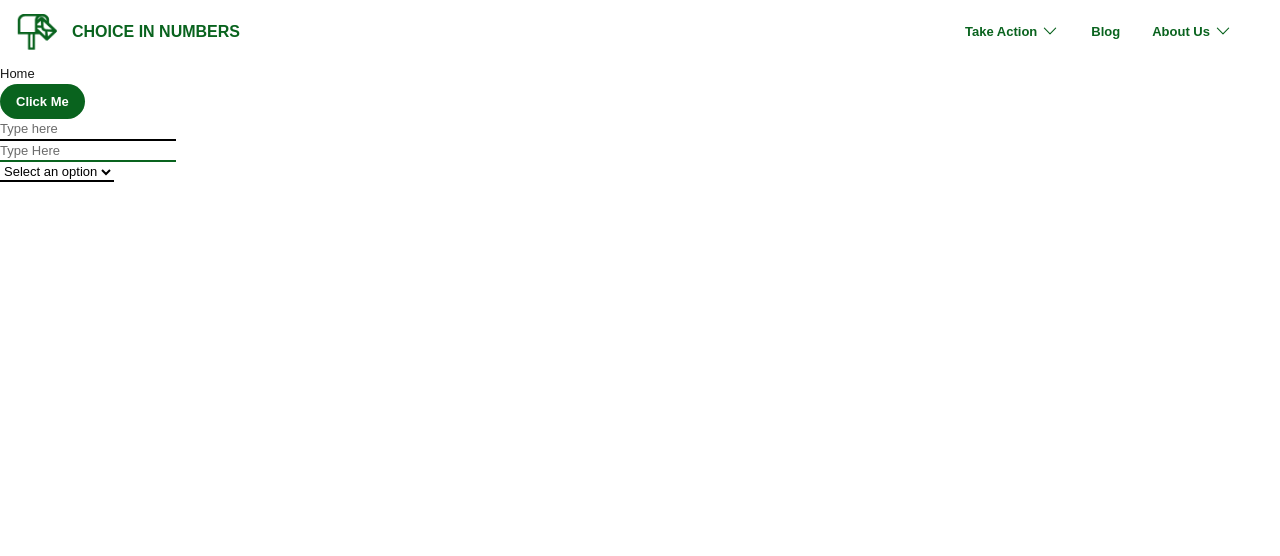
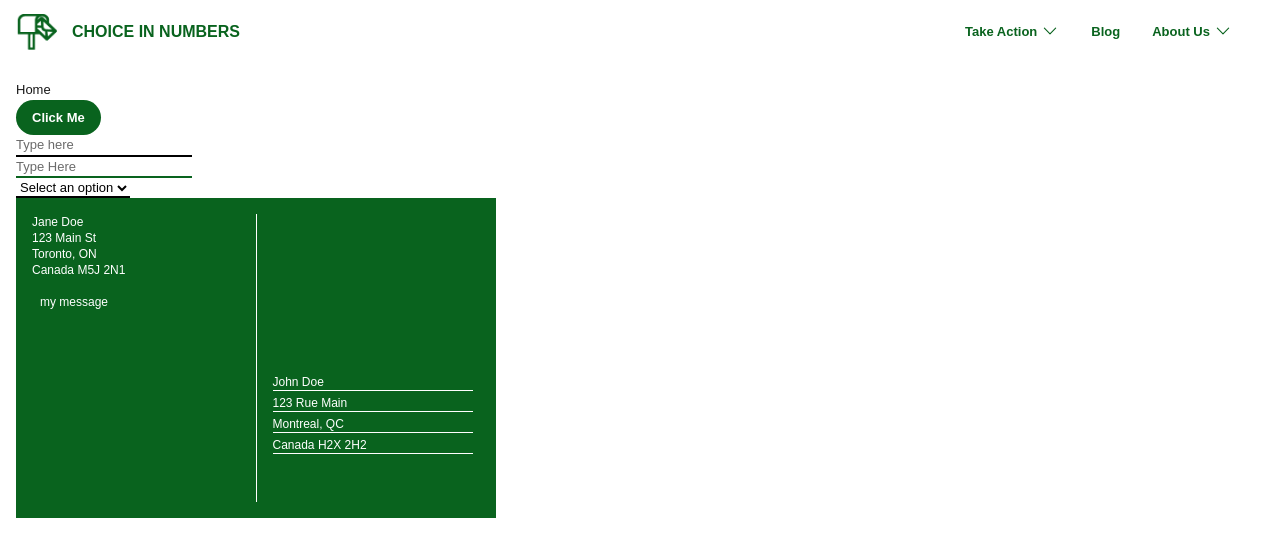
Before and after one commit to dina-shoham/choice-in-numbers, a Next.js app in the folder choice-in-numbers-frontend/: page / in a window 1280 px wide. Shown: the top 556 px of the page. Built offline with nearby package versions, Linux system fonts and the light colour scheme.

Commit message:
postcard component!

```diff
--- /dev/null
+++ b/choice-in-numbers-frontend/components/Postcard.tsx
@@ -0,0 +1,37 @@
+import { Address } from '../types/Address';
+
+interface InputProps {
+  Sender: Address;
+  Recipient: Address;
+  Message: String;
+}
+
+export default function Postcard({Sender, Recipient, Message}: InputProps): React.JSX.Element {
+    return (
+        <div className="w-120 h-80 bg-accent-dark p-4 text-white flex flex-row text-xs">
+            {/* left side */}
+            <div className="flex-50 pr-4 items-center">
+                <div className="w-50"><p>{Sender.name}</p></div>
+                <div className="w-50"><p>{Sender.streetAddress}</p></div>
+                <div className="w-50"><p>{Sender.city}, {Sender.stateOrProvince}</p></div>
+                <div className="w-50"><p>{Sender.country}  {Sender.zipCode}</p></div>
+                <div className="h-2"></div>
+                <p className="p-2">
+                    {Message}
+                </p>
+            </div>
+            {/* middle divider */}
+            <div className="flex-0 border-l">
+
+            </div>
+            {/* right side */}
+            <div className="flex-50 pl-4">
+                <div className="h-40"></div>
+                <div className="border-b w-50"><p>{Recipient.name}</p></div>
+                <div className="border-b w-50 pt-1"><p>{Recipient.streetAddress}</p></div>
+                <div className="border-b w-50 pt-1"><p>{Recipient.city}, {Recipient.stateOrProvince}</p></div>
+                <div className="border-b w-50 pt-1"><p>{Recipient.country}  {Recipient.zipCode}</p></div>
+            </div>
+        </div>
+    );
+};
--- a/choice-in-numbers-frontend/pages/index.tsx
+++ b/choice-in-numbers-frontend/pages/index.tsx
@@ -4,7 +4,8 @@ import InputBlack from '../components/InputBlack';
 import InputAccentColour from '../components/InputAccentColour';
 import { useState } from 'react';
 import Select from '../components/Select';
-import Chevron from '../components/Chevron';
+import Postcard from '../components/Postcard';
+import { Address } from '../types/Address';
 
 const Home: NextPage = () => {
 
@@ -22,9 +23,27 @@ const Home: NextPage = () => {
       setSelected(event.target.value);
     };
 
+    const senderAddress: Address = {
+      name: "Jane Doe",
+      streetAddress: "123 Main St",
+      city: "Toronto",
+      stateOrProvince: "ON",
+      zipCode: "M5J 2N1",
+      country: "Canada"
+    };
+
+    const recipientAddress: Address = {
+      name: "John Doe",
+      streetAddress: "123 Rue Main",
+      city: "Montreal",
+      stateOrProvince: "QC",
+      zipCode: "H2X 2H2",
+      country: "Canada"
+    };
+
 
   return (
-    <div>
+    <div className="p-4">
       <h1>Home</h1>
         <div>
           <Button ButtonText="Click Me" OnClick={() => console.log("clicked")} />
@@ -41,6 +60,9 @@ const Home: NextPage = () => {
                   OnChange={handleSelectChange}>
           </Select>
         </div>
+        <div>
+          <Postcard Sender={senderAddress} Recipient={recipientAddress} Message="my message"></Postcard>
+        </div>
     </div>
   );
 };
--- /dev/null
+++ b/choice-in-numbers-frontend/types/Address.tsx
@@ -0,0 +1,8 @@
+export interface Address {
+  name: string;
+  streetAddress: string;
+  city: string;
+  stateOrProvince: string;
+  zipCode: string;
+  country: string;
+}
```
